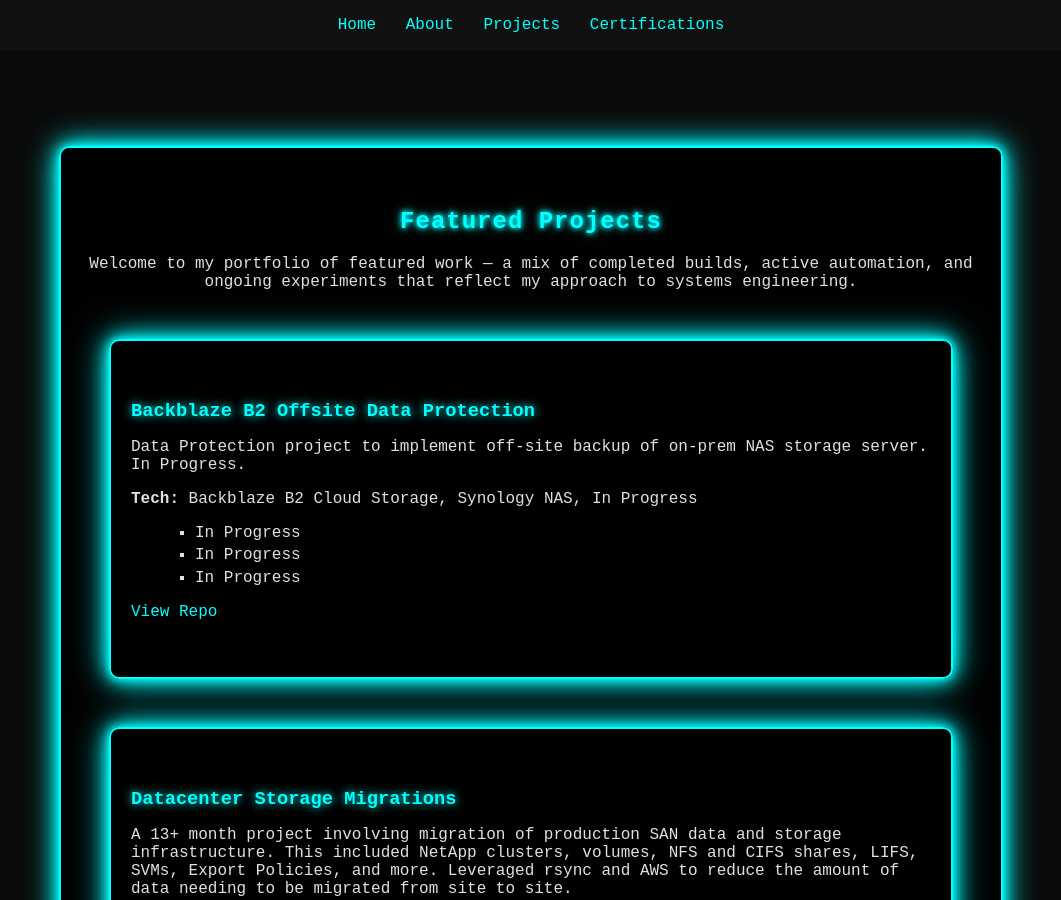
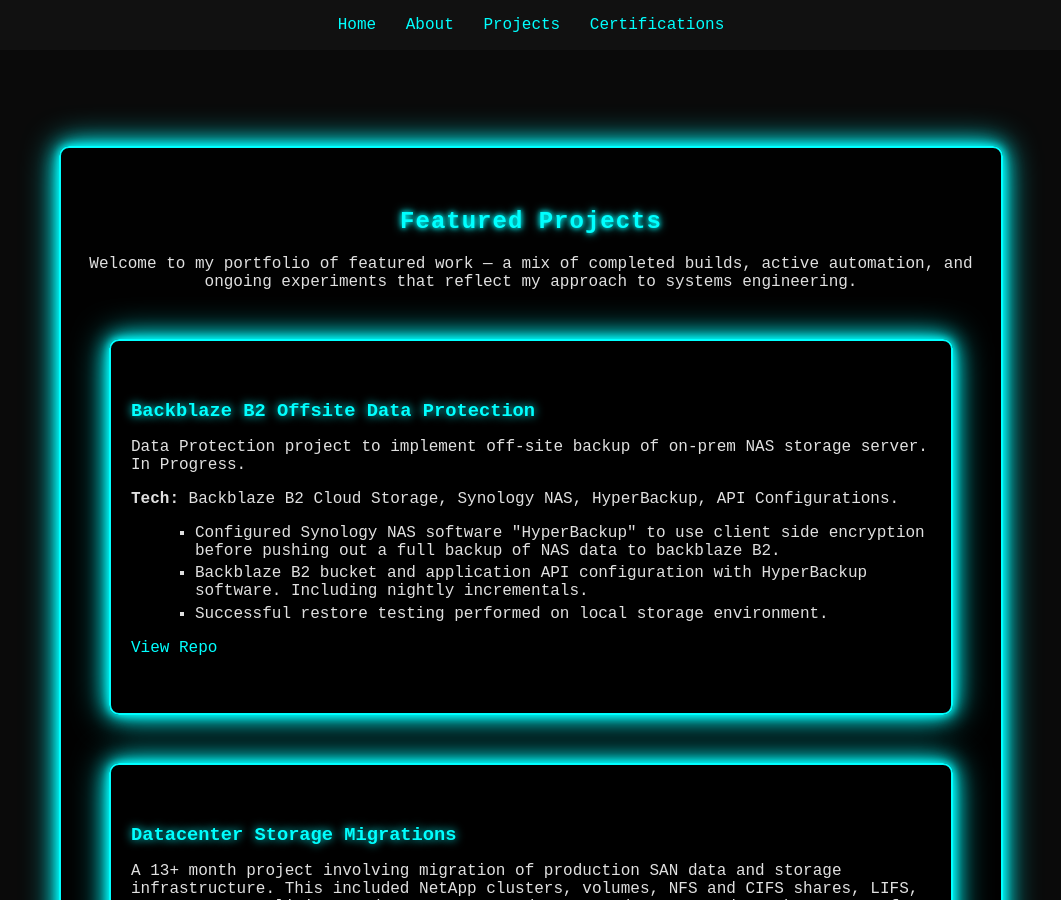
Before and after one commit to pearson-thaddeus-l/pearson-thaddeus-l-jekyll, a Jekyll site: the page built from projects.md, in a window 1280 px wide and 900 px high. Shown: the whole window, without its empty margins (109-1170 px from the left). Built offline with Jekyll 4.4.1, drawn with Linux system fonts in a browser that asks for light colours.

Commit message:
Completing Backblaze B2 Offsite Data Protection project.

```diff
--- a/projects.md
+++ b/projects.md
@@ -15,11 +15,12 @@
   <p>
     Data Protection project to implement off-site backup of on-prem NAS storage server. In Progress.
   </p>
-  <p><strong>Tech:</strong> Backblaze B2 Cloud Storage, Synology NAS, In Progress</p>
+  <p><strong>Tech:</strong> Backblaze B2 Cloud Storage, Synology NAS, HyperBackup, API Configurations.</p>
   <ul>
-    <li>In Progress</li>
-    <li>In Progress</li>
-    <li>In Progress</li>
+    <li>Configured Synology NAS software "HyperBackup" to use client side encryption before pushing out a full backup of NAS data to
+backblaze B2.</li>
+    <li>Backblaze B2 bucket and application API configuration with HyperBackup software. Including nightly incrementals.</li>
+    <li>Successful restore testing performed on local storage environment.</li>
   </ul>
   <p><a href="https://github.com/pearson-thaddeus-l/Backblaze" target="_blank" class="neon-button">View Repo</a></p>
 </div>
```
Also changed, not shown: 1 other file.
